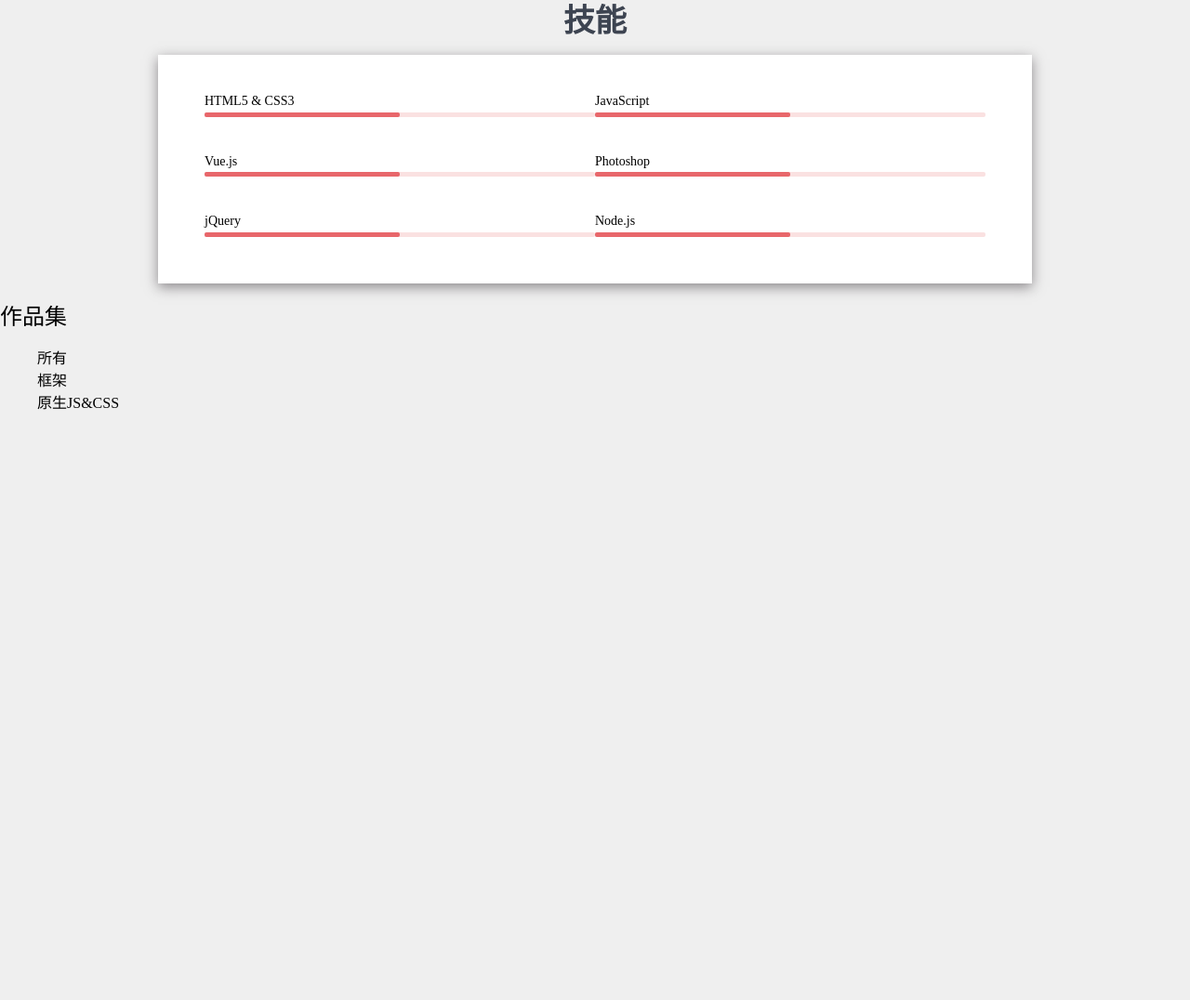
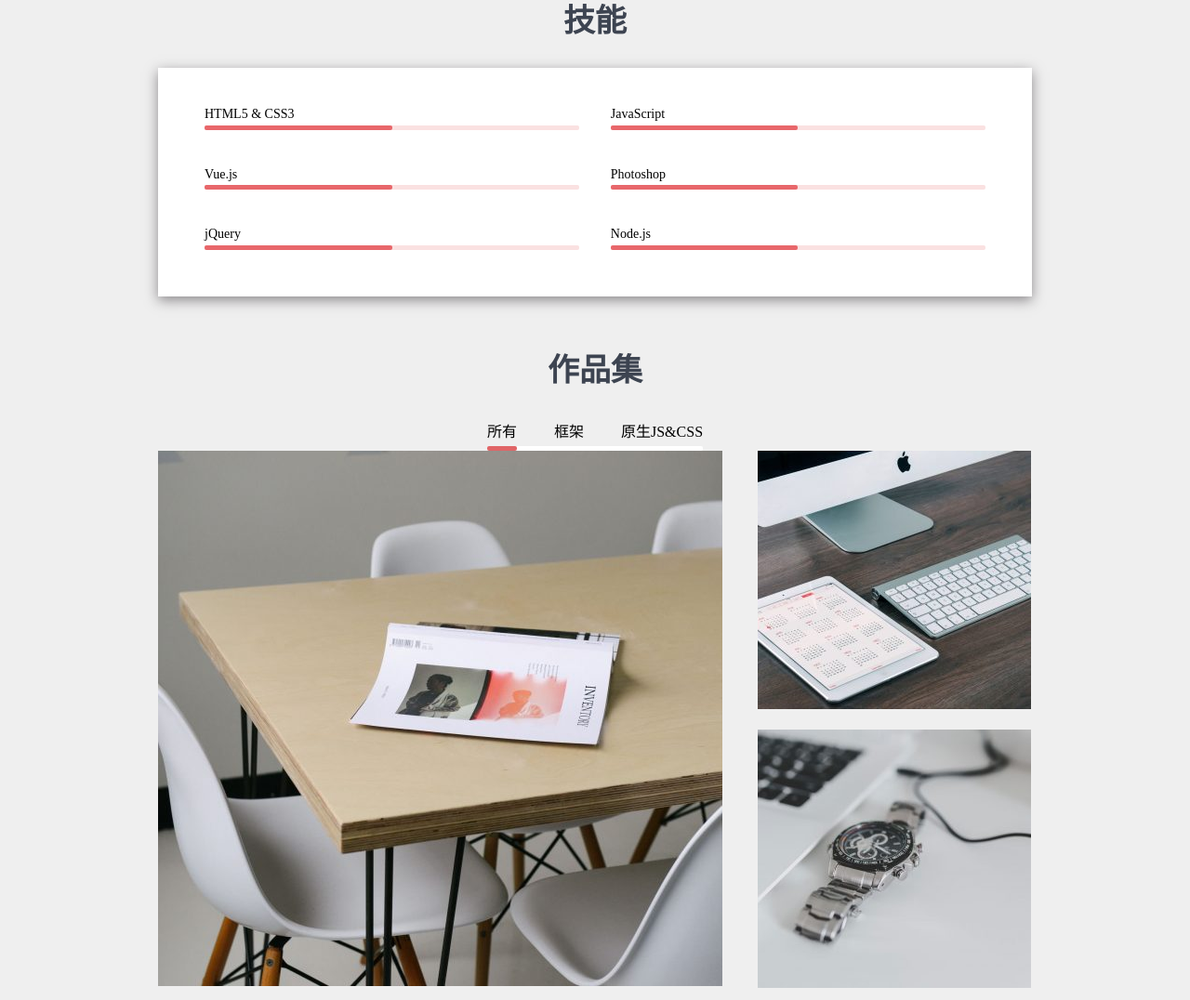
Before and after one commit to suckitfa/mycv, a plain HTML site: page index.html in a window 1280 px wide. Shown: the part 937-2013 px from the top of the page at 93% size. Before the commit the page ends 1397 px from the top, so only its background shows below. Drawn offline with Linux system fonts and the light colour scheme.

Commit message:
keep it going

```diff
--- a/css/index.css
+++ b/css/index.css
@@ -1,5 +1,8 @@
 /* 清除默认样式 */
 
+ol,
+li,
+nav,
 h1,
 p,
 h2,
@@ -52,6 +55,8 @@
     float: left;
     margin-left: 17px;
 }
+
+
 /* 清除浮动 */
 
 .clearfix::after {
@@ -255,7 +260,8 @@
     line-height: 1.8;
 }
 
-    section.skills {
+section.skills,
+section.portfolio {
     max-width: 940px;
     margin-top: 60px;
     margin-left: auto;
@@ -263,7 +269,8 @@
     /* border: 1px solid #000; */
 }
 
-    section.skills>h2 {
+section.skills h2,
+section.portfolio h2 {
     text-align: center;
     line-height: 1.2;
     font-size: 34px;
@@ -282,11 +289,18 @@
     background-color: white;
     box-shadow: 0px 4px 13px 0px rgba(41, 35, 41, 0.5);
     transition: box-shadow 0.2s;
+    margin-top: 30px;
 }
 
 section.skills ol.skill-items li {
     float: left;
-        width: 50%;
+    width: 48%;
+    /* box-sizing: border-box; */
+    /* padding-right: 40px; */
+}
+
+section.skills ol.skill-items li:nth-child(even) {
+    float: right;
 }
 
 section.skills .progressBar {
@@ -302,3 +316,73 @@
     background-color: #e8676b;
     border-radius: 2px;
 }
+
+section.portfolio {
+    text-align: center;
+}
+
+section.portfolio nav ol {
+    display: inline-block;
+    vertical-align: top;
+    /* border: 1px solid green; */
+}
+
+section.portfolio nav {
+    text-align: center;
+    /* border: 1px solid red; */
+    display: inline-block;
+    vertical-align: top;
+    margin-top: 32px;
+}
+
+section.portfolio nav ol>li {
+    float: left;
+    margin-left: 40px;
+    cursor: pointer;
+}
+
+section.portfolio nav ol>li:first-child {
+    margin-left: 0;
+    padding-left: 0;
+}
+
+section.portfolio nav .bar {
+    height: 5px;
+    /* border: 1px solid red; */
+    background-color: #fff;
+    margin-top: 5px;
+    /* margin-bottom: 100px; */
+    border-radius: 2px;
+}
+
+section.portfolio nav .bar-inner {
+    height: 100%;
+    background: #e06567;
+    border-radius: 2px;
+}
+
+section.portfolio .bar.state-1 .bar-inner {
+    width: 14%;
+    margin-left: 0;
+    transition: all 0.5s;
+}
+
+section.portfolio .bar.state-2 .bar-inner {
+    width: 15%;
+    margin-left: 80px;
+}
+
+section.portfolio .bar.state-3 .bar-inner {
+    width: 118px;
+    margin-left: 160px;
+}
+
+section.portfolio .jobs {
+    position: relative;
+    /* border: 1px solid red; */
+}
+
+section.portfolio .jobs .big,
+section.portfolio .jobs .small {
+    position: absolute;
+}
--- a/index.html
+++ b/index.html
@@ -155,20 +155,39 @@
     </section>
 
 
-    <section>
+    <section class="portfolio">
         <h2>作品集</h2>
         <nav>
             <ol>
-                <li>所有</li>
-                <li>框架</li>
-                <li>原生JS&amp;CSS</li>
+                <li id="portfolioAll">所有</li>
+                <li id="portfolioFramework">框架</li>
+                <li id="portfolioNative">原生JS&amp;CSS</li>
             </ol>
+            <div class="bar state-1" id="portfolioBar">
+                <div class="bar-inner"></div>
+            </div>
         </nav>
-
-        <div class="jobs">
-            <div class="big"></div>
-            <div class="small"></div>
-            <div class="small"></div>
+        <script>
+            portfolioAll.onclick = function() {
+                portfolioBar.className = "bar state-1"
+            }
+            portfolioFramework.onclick = function() {
+                portfolioBar.className = "bar state-2"
+            }
+            portfolioNative.onclick = function() {
+                portfolioBar.className = "bar state-3"
+            }
+        </script>
+        <div class="jobs" style="height: 591px;">
+            <div class="big" style="left: 0; top: 0; ">
+                <img src="img/1.jpg" alt="作品1">
+            </div>
+            <div class="small" style="left: 645px;top: 0;">
+                <img src="img/2.jpg" alt="作品2">
+            </div>
+            <div class="small" style="left: 645px; top: 300px;">
+                <img src="img/3.jpg" alt="作品3">
+            </div>
         </div>
 
     </section>
```
Also changed, not shown: img/1.jpg (added), img/2.jpg (added), img/3.jpg (added). Lines whose indentation alone changed are shown as unchanged.
